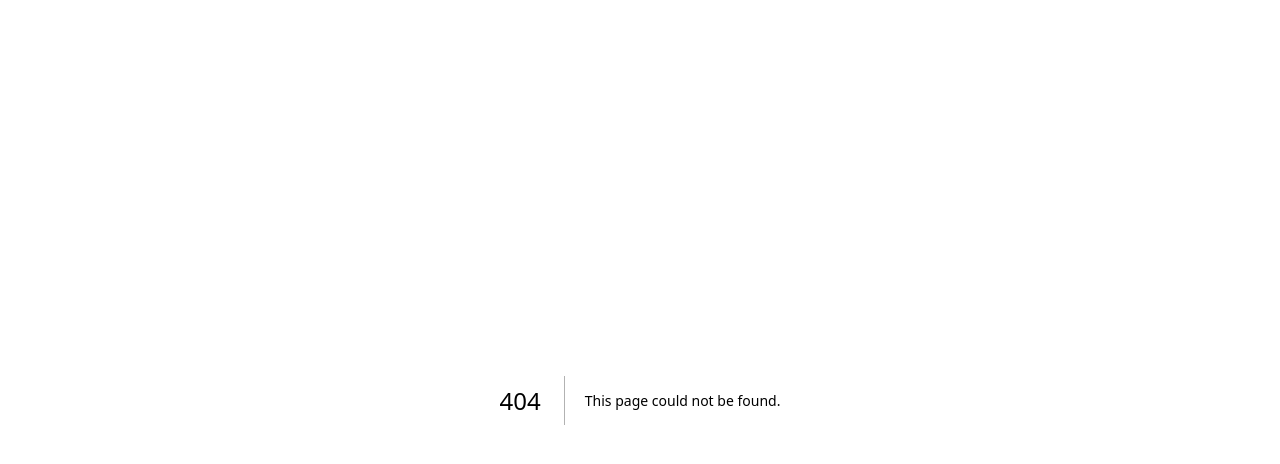
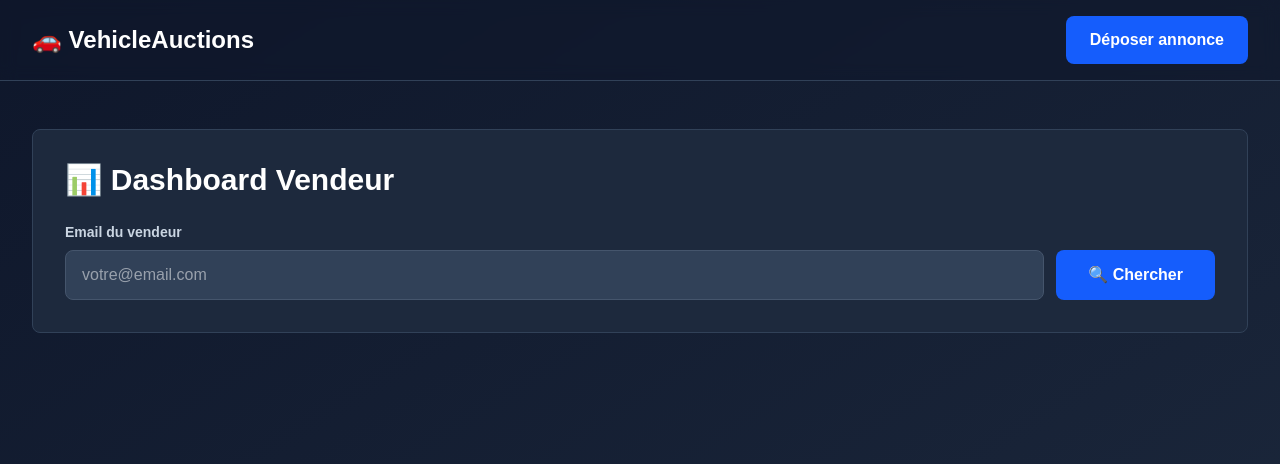
Before and after one commit to olivierlelevrier-spec/vehicle-auctions, a Next.js app: page /dashboard in a window 1280 px wide. Before the commit this address had no page. Shown: the top 464 px of the page. Built offline with nearby package versions, Linux system fonts and the light colour scheme.

Commit message:
Add seller dashboard to view announcements and bids

```diff
--- /dev/null
+++ b/app/dashboard/page.tsx
@@ -0,0 +1,192 @@
+'use client';
+
+import { useEffect, useState } from 'react';
+import Link from 'next/link';
+import { Button } from '@/components/ui/button';
+
+interface Announcement {
+  id: string;
+  brand: string;
+  model: string;
+  price: number;
+  mileage: number;
+  status: string;
+  bid_count: number;
+  current_bid: number;
+  created_at: string;
+}
+
+export default function Dashboard() {
+  const [email, setEmail] = useState('');
+  const [announcements, setAnnouncements] = useState<Announcement[]>([]);
+  const [loading, setLoading] = useState(false);
+  const [error, setError] = useState('');
+
+  const loadAnnouncements = async () => {
+    if (!email.trim()) {
+      setError('Veuillez entrer votre email');
+      return;
+    }
+
+    setLoading(true);
+    setError('');
+
+    try {
+      const response = await fetch(`/api/announcements?email=${encodeURIComponent(email)}`);
+      const data = await response.json();
+
+      if (!response.ok) {
+        setError(data.error || 'Erreur lors du chargement');
+        return;
+      }
+
+      setAnnouncements(data.data || []);
+    } catch (err) {
+      setError('Erreur réseau: ' + String(err));
+    } finally {
+      setLoading(false);
+    }
+  };
+
+  return (
+    <div className="min-h-screen bg-gradient-to-br from-slate-900 to-slate-800 pb-12">
+      {/* Nav */}
+      <nav className="border-b border-slate-700 bg-slate-900/50 backdrop-blur sticky top-0">
+        <div className="max-w-7xl mx-auto px-4 sm:px-6 lg:px-8 py-4 flex justify-between items-center">
+          <Link href="/" className="text-2xl font-bold text-white hover:text-slate-300">
+            🚗 VehicleAuctions
+          </Link>
+          <div className="space-x-4">
+            <Link href="/sell">
+              <Button className="bg-blue-600 hover:bg-blue-700 text-white">
+                Déposer annonce
+              </Button>
+            </Link>
+          </div>
+        </div>
+      </nav>
+
+      {/* Dashboard */}
+      <div className="max-w-7xl mx-auto px-4 sm:px-6 lg:px-8 py-12">
+        <div className="space-y-8">
+          {/* Search */}
+          <div className="bg-slate-800 border border-slate-700 rounded-lg p-8">
+            <h1 className="text-3xl font-bold text-white mb-6">📊 Dashboard Vendeur</h1>
+            <div className="space-y-4">
+              <div>
+                <label className="block text-sm font-semibold text-slate-300 mb-2">
+                  Email du vendeur
+                </label>
+                <div className="flex gap-3">
+                  <input
+                    type="email"
+                    placeholder="votre@email.com"
+                    value={email}
+                    onChange={(e) => setEmail(e.target.value)}
+                    className="flex-1 bg-slate-700 text-white border border-slate-600 rounded-lg px-4 py-3 focus:outline-none focus:border-blue-500"
+                  />
+                  <Button
+                    onClick={loadAnnouncements}
+                    disabled={loading}
+                    className="bg-blue-600 hover:bg-blue-700 disabled:bg-slate-600 px-8 py-3"
+                  >
+                    {loading ? '⏳ Chargement...' : '🔍 Chercher'}
+                  </Button>
+                </div>
+                {error && <p className="text-red-400 text-sm mt-2">{error}</p>}
+              </div>
+            </div>
+          </div>
+
+          {/* Announcements */}
+          {announcements.length > 0 && (
+            <div className="space-y-4">
+              <h2 className="text-2xl font-bold text-white">
+                Mes annonces ({announcements.length})
+              </h2>
+              <div className="grid md:grid-cols-2 lg:grid-cols-3 gap-6">
+                {announcements.map((ann) => (
+                  <div
+                    key={ann.id}
+                    className="bg-slate-800 border border-slate-700 rounded-lg overflow-hidden hover:border-blue-500 transition"
+                  >
+                    {/* Image Placeholder */}
+                    <div className="w-full h-48 bg-gradient-to-br from-slate-700 to-slate-900 flex items-center justify-center text-5xl">
+                      🚗
+                    </div>
+
+                    {/* Info */}
+                    <div className="p-6 space-y-3">
+                      <div>
+                        <h3 className="text-xl font-bold text-white">
+                          {ann.brand} {ann.model}
+                        </h3>
+                        <p className="text-slate-400 text-sm">
+                          {ann.mileage.toLocaleString()}km
+                        </p>
+                      </div>
+
+                      {/* Status */}
+                      <div className="bg-slate-900/50 p-3 rounded border border-slate-700">
+                        <div className="flex justify-between items-center">
+                          <span className="text-sm text-slate-400">Statut:</span>
+                          <span className={`text-sm font-semibold ${
+                            ann.status === 'active' ? 'text-green-400' : 'text-slate-400'
+                          }`}>
+                            {ann.status === 'active' ? '🟢 Actif' : '⚪ ' + ann.status}
+                          </span>
+                        </div>
+                      </div>
+
+                      {/* Price & Bids */}
+                      <div className="grid grid-cols-2 gap-3">
+                        <div className="bg-slate-900/50 p-3 rounded">
+                          <p className="text-xs text-slate-400">Prix de départ</p>
+                          <p className="text-lg font-bold text-green-400">
+                            €{ann.price.toLocaleString()}
+                          </p>
+                        </div>
+                        <div className="bg-slate-900/50 p-3 rounded">
+                          <p className="text-xs text-slate-400">Enchères</p>
+                          <p className="text-lg font-bold text-blue-400">
+                            {ann.bid_count} 💬
+                          </p>
+                        </div>
+                      </div>
+
+                      {/* Current Bid */}
+                      {ann.current_bid > 0 && (
+                        <div className="bg-blue-900/20 border border-blue-700/50 p-3 rounded">
+                          <p className="text-xs text-blue-300">Enchère la plus haute</p>
+                          <p className="text-lg font-bold text-blue-400">
+                            €{ann.current_bid.toLocaleString()}
+                          </p>
+                        </div>
+                      )}
+
+                      {/* Date */}
+                      <p className="text-xs text-slate-400">
+                        📅 {new Date(ann.created_at).toLocaleDateString('fr-FR')}
+                      </p>
+                    </div>
+                  </div>
+                ))}
+              </div>
+            </div>
+          )}
+
+          {announcements.length === 0 && !loading && email && (
+            <div className="bg-slate-800 border border-slate-700 rounded-lg p-8 text-center">
+              <p className="text-slate-300">Aucune annonce trouvée pour cet email</p>
+              <Link href="/sell" className="mt-4 inline-block">
+                <Button className="bg-blue-600 hover:bg-blue-700">
+                  Créer une annonce
+                </Button>
+              </Link>
+            </div>
+          )}
+        </div>
+      </div>
+    </div>
+  );
+}
```
Also changed, not shown: 1 other file (tests, documents, lock files or other folders).
